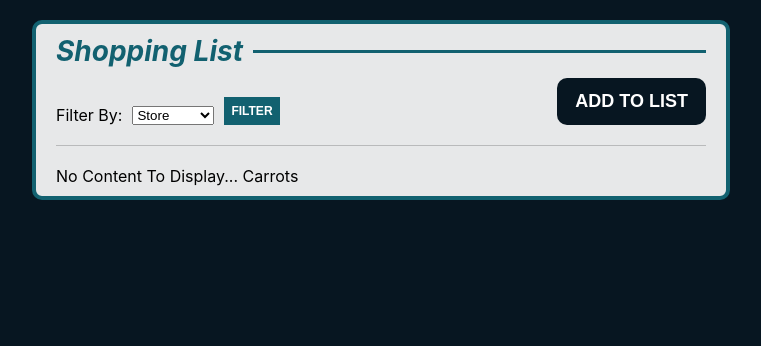
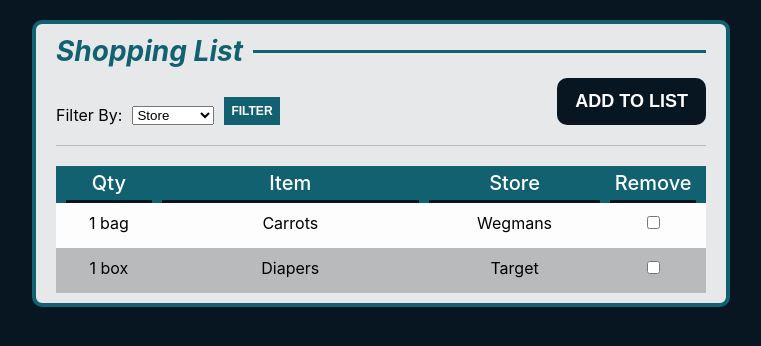
Before and after one commit to jake-the-cake/haus, a React (Create React App) app in the folder haus-app/: page / in a window 1280 px wide. Shown: the top 346 px of the page, without its empty margins (259-1020 px from the left). Built offline with nearby package versions, Linux system fonts and the light colour scheme.

Commit message:
add display table

```diff
--- a/haus-app/src/App.jsx
+++ b/haus-app/src/App.jsx
@@ -6,6 +6,6 @@ function App() {
   return (
       <ShoppingListHome/>
   );
-}
+};
 
 export default App;
--- a/haus-app/src/apps/shopping-list/ShoppingListHome.jsx
+++ b/haus-app/src/apps/shopping-list/ShoppingListHome.jsx
@@ -98,7 +98,58 @@ const Button = styled.button`
 
 /* DISPLAY block */
 const DisplayBlock = styled.div`
+  display: flex;
+  flex-direction: column;
+`;
 
+const DisplayTableHeader = styled.div`
+  display: flex;
+  padding: 5px 10px 0px;
+  font-size: 20px;
+  background-color: ${Colors.jelly[1]};
+  justify-content: space-between;
+  align-items: center;
+  column-gap: 10px;
+  font-weight: 500;
+  color: ${Colors.white.true}
+`;
+const DisplayTableRow = styled.div`
+  display: flex;
+  padding: 10px;
+  font-size: 16px;
+  background-color: ${Colors.white.opaq};
+  justify-content: space-between;
+  align-items: center;
+  column-gap: 10px;
+
+  &:nth-child(odd){
+    background-color: ${Colors.black.tran};
+  }
+`;
+const DTItem = styled.div`
+  text-align: center;
+  flex: 3;
+  padding-bottom: 5px;
+  border-bottom: ${props=>props.row === "head" ? `3px solid ${Colors.jelly[0]}` : "none"};
+`;
+
+const DTQty = styled.div`
+  padding-bottom: 5px;
+  text-align: center;
+  border-bottom: ${props=>props.row === "head" ? `3px solid ${Colors.jelly[0]}` : "none"};
+  flex: 1;
+`;
+const DTStore = styled.div`
+  border-bottom: ${props=>props.row === "head" ? `3px solid ${Colors.jelly[0]}` : "none"};
+  padding-bottom: 5px;
+  text-align: center;
+  flex: 2;
+`;
+const DTRemove = styled.div`
+  border-bottom: ${props=>props.row === "head" ? `3px solid ${Colors.jelly[0]}` : "none"};
+  padding-bottom: 5px;
+  flex: 1;
+  text-align: center;
 `;
 
 const ShoppingListHome = () => {
@@ -125,7 +176,24 @@ const ShoppingListHome = () => {
             </AddButtonBlock>
           </ActionBlock>
           <DisplayBlock>
-            No Content To Display... {ShoppingList.items[0].name}
+          <DisplayTableHeader>
+              <DTQty row="head">Qty</DTQty>
+              <DTItem row="head">Item</DTItem>
+              <DTStore row="head">Store</DTStore>
+              <DTRemove row="head">Remove</DTRemove>
+            </DisplayTableHeader>
+            <DisplayTableRow>
+              <DTQty>{ShoppingList.items[0].qty} {ShoppingList.items[0].unit}</DTQty>
+              <DTItem>{ShoppingList.items[0].name}</DTItem>
+              <DTStore>{ShoppingList.items[0].store}</DTStore>
+              <DTRemove><input type="checkbox"/></DTRemove>
+            </DisplayTableRow>
+            <DisplayTableRow>
+              <DTQty>{ShoppingList.items[1].qty} {ShoppingList.items[1].unit}</DTQty>
+              <DTItem>{ShoppingList.items[1].name}</DTItem>
+              <DTStore>{ShoppingList.items[1].store}</DTStore>
+              <DTRemove><input type="checkbox"/></DTRemove>
+            </DisplayTableRow>
           </DisplayBlock>
         </ContentWrapper>
     </Container>
```
